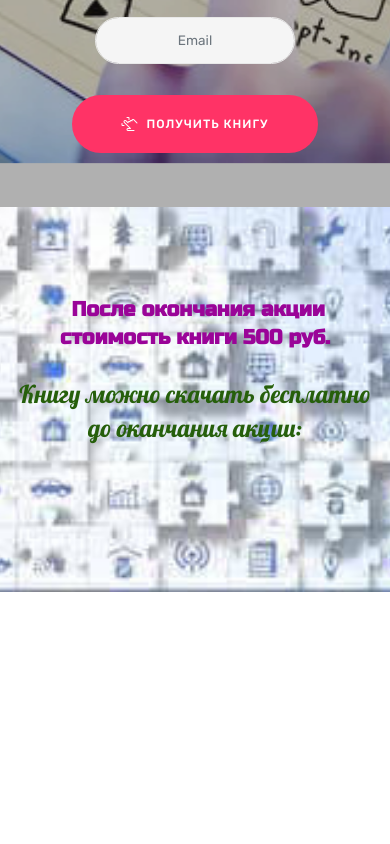
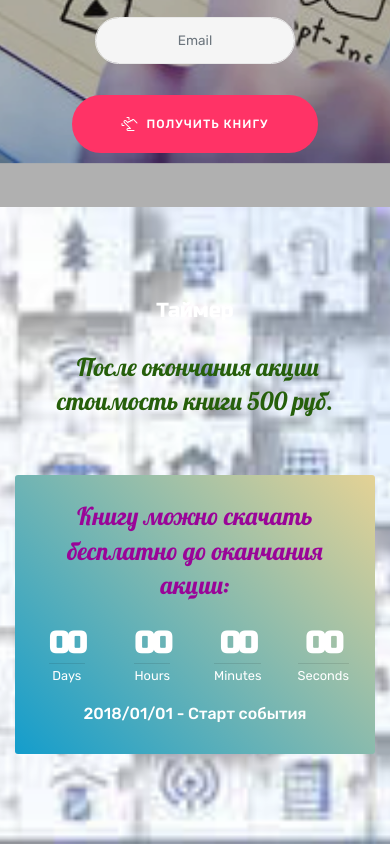
Before and after one commit to konstantin0566/konstantin0566.github.io, a plain HTML site: page index.html in a window 390 px wide. Shown: the part 747-1591 px from the top of the page. Before the commit the page ends 1339 px from the top, so only its background shows below. Drawn offline with Linux system fonts and the light colour scheme; files whose address does not match are found by name.

Commit message:
create github pages

```diff
--- a/assets/mobirise/css/mbr-additional.css
+++ b/assets/mobirise/css/mbr-additional.css
@@ -1459,17 +1459,17 @@ body {
 .cid-rRfWquGqmB .form-inline {
   color: #f90f07;
 }
-.cid-rRgjMXORwQ {
-  padding-top: 60px;
+.cid-rRgysz6Oi7 {
+  padding-top: 90px;
   padding-bottom: 90px;
   background-image: url("../../../assets/images/thumbnail-large-1-1-550x158.jpg");
 }
-.cid-rRgjMXORwQ .mbr-section-subtitle {
+.cid-rRgysz6Oi7 .mbr-section-subtitle {
   color: #265f0b;
   font-weight: 300;
 }
-.cid-rRgjMXORwQ .number-wrap {
-  color: #465052;
+.cid-rRgysz6Oi7 .number-wrap {
+  color: #ffffff;
   border-color: rgba(255, 255, 255, 0.15);
   position: relative;
   display: inline-block;
@@ -1480,74 +1480,86 @@ body {
   border-radius: 2px;
   max-width: 100%;
 }
-.cid-rRgjMXORwQ .number {
+.cid-rRgysz6Oi7 .number {
   font-style: normal;
   font-weight: 700;
-  font-size: 55px;
   text-transform: none;
   letter-spacing: -2px;
+  font-size: 55px;
   word-spacing: 0;
   line-height: 1.3;
-  color: #0a07f7;
-}
-.cid-rRgjMXORwQ .period {
+  color: #ffffff;
+}
+.cid-rRgysz6Oi7 .period {
   display: block;
   padding-top: 2px;
   border-top: 1px solid rgba(0, 0, 0, 0.1);
 }
-.cid-rRgjMXORwQ .dot {
+.cid-rRgysz6Oi7 .dot {
   position: absolute;
   top: -10px;
   right: -1em;
   width: 1em;
   display: block;
+  font-size: 55px;
   height: 83%;
   overflow: hidden;
   font-style: normal;
   font-weight: 700;
-  font-size: 55px;
   line-height: 89.65px;
   text-transform: none;
   letter-spacing: 0;
   word-spacing: 0;
-  color: #0a07f7;
-}
-.cid-rRgjMXORwQ .countdown-cont {
+  color: #ffffff;
+}
+.cid-rRgysz6Oi7 .countdown-cont {
+  background: linear-gradient(45deg, #149dcc, #e4d295);
   max-width: 700px;
+  border-radius: 3px;
   margin: 0 auto;
 }
 @media (max-width: 768px) {
-  .cid-rRgjMXORwQ .dot {
+  .cid-rRgysz6Oi7 .dot {
     display: none;
   }
-}
-@media (max-width: 543px) {
-  .cid-rRgjMXORwQ .number-wrap {
-    margin-bottom: 15px;
-  }
-}
-@media (max-width: 550px) {
-  .cid-rRgjMXORwQ .col-xs-3 {
+  .cid-rRgysz6Oi7 .col-xs-3 {
     padding-left: 0;
     padding-right: 0;
     max-width: 25%;
     flex: 0 0 25%;
   }
-  .cid-rRgjMXORwQ .number-wrap {
+  .cid-rRgysz6Oi7 .number-wrap {
     min-width: auto;
   }
 }
+@media (max-width: 576px) {
+  .cid-rRgysz6Oi7 .row {
+    flex-wrap: nowrap;
+  }
+  .cid-rRgysz6Oi7 .number {
+    white-space: nowrap;
+  }
+}
 @media (max-width: 440px) {
-  .cid-rRgjMXORwQ .number,
-  .cid-rRgjMXORwQ .dot {
-    font-size: 40px;
-  }
-}
-@media (max-width: 380px) {
-  .cid-rRgjMXORwQ .period {
+  .cid-rRgysz6Oi7 .number {
+    font-size: 30px;
+  }
+  .cid-rRgysz6Oi7 .period {
     font-size: 0.8rem;
   }
 }
-.cid-rRgjMXORwQ H2 {
+@media (max-width: 300px) {
+  .cid-rRgysz6Oi7 .number {
+    font-size: 20px;
+  }
+  .cid-rRgysz6Oi7 .period {
+    font-size: 0.6rem;
+  }
+}
+.cid-rRgysz6Oi7 H2 {
+  text-align: center;
+  color: #ffffff;
+}
+.cid-rRgysz6Oi7 H4 {
   color: #9a0498;
 }
--- a/index.html
+++ b/index.html
@@ -46,7 +46,7 @@
 
                 <div class="media-container-column" data-form-type="formoid">
                     <!---Formbuilder Form--->
-                    <form action="https://mobirise.com/" method="POST" class="mbr-form form-with-styler" data-form-title="Mobirise Form"><input type="hidden" name="email" data-form-email="true" value="oo6l/0x6lbuzYYydnxV2Z2p75ykbfUNihTAvLMw8/3tYBhV3NFsMnOtuBK++QAj1OPW1M7YAtQaYcDC0gLz6J7Ra5gtGWTy8fpiHtBKTnwuoyfPuR1vMqBEN9ZjEwKmi">
+                    <form action="https://mobirise.com/" method="POST" class="mbr-form form-with-styler" data-form-title="Mobirise Form"><input type="hidden" name="email" data-form-email="true" value="6VZahKFFOt5QpIzPcxBTGC5W02CYjNCbNMp94n6GePQinHv+xRixA+6tBN8N6taXI7GM7f+xQpdHgdKOaFS3cbJVAT79J37QGaDwXy5CiXxMSprzaA4aSL2rGvXNJg5c">
                         <div class="row form-inline">
                             <div hidden="hidden" data-form-alert="" class="alert alert-success col-12">Спасибо за заполнение анкеты!</div>
                             <div hidden="hidden" data-form-alert-danger="" class="alert alert-danger col-12">
@@ -65,22 +65,37 @@
     </div>
 </section>
 
-<section class="engine"><a href="https://mobirise.info/n">simple site templates</a></section><section class="countdown1 cid-rRgjMXORwQ" id="countdown1-3">
+<section class="engine"><a href="https://mobirise.info/g">how to build your own website for free</a></section><section class="countdown2 cid-rRgysz6Oi7" id="countdown2-7">
 
 
 
-    <div class="container ">
-        <h2 class="mbr-section-title pb-3 align-center mbr-fonts-style display-2"><strong><br>&nbsp;После окончания акции стоимость книги 500 руб.</strong></h2>
-        <h3 class="mbr-section-subtitle align-center mbr-fonts-style display-5">Книгу можно скачать бесплатно до оканчания акции:</h3>
+    <div class="mbr-overlay" style="opacity: 0.1; background-color: rgb(255, 255, 255);">
+    </div>
 
+    <div class="container">
+        <h2 class="mbr-section-title pb-3 align-center mbr-fonts-style display-2">
+            Таймер
+        </h2>
+        <h3 class="mbr-section-subtitle align-center mbr-fonts-style display-5">
+<div>&nbsp;После окончания акции стоимость книги 500 руб.</div></h3>
     </div>
-    <div class="container countdown-cont align-center">
-        <div class="daysCountdown" title="Дней"></div>
-        <div class="hoursCountdown" title="Часов"></div>
-        <div class="minutesCountdown" title="Минут"></div>
-        <div class="secondsCountdown" title="Секунд"></div>
-        <div class="countdown pt-5 mt-2">
+    <div class="container pt-5 mt-2">
+        <div class=" countdown-cont align-center p-4">
+            <div class="event-name align-left mbr-white ">
+                <h4 class="mbr-fonts-style display-5">Книгу можно скачать бесплатно до оканчания акции:</h4>
+            </div>
+            <div class="countdown align-center py-2" data-due-date="2018/01/01">
+            </div>
+            <div class="daysCountdown" title="Days"></div>
+            <div class="hoursCountdown" title="Hours"></div>
+            <div class="minutesCountdown" title="Minutes"></div>
+            <div class="secondsCountdown" title="Seconds"></div>
+            <div class="event-date align-left mbr-white">
+                <h5 class="mbr-fonts-style display-7">2018/01/01 - Старт события</h5>
+            </div>
         </div>
+
+
     </div>
 </section>
 
```
Also changed, not shown: 1 other file.
